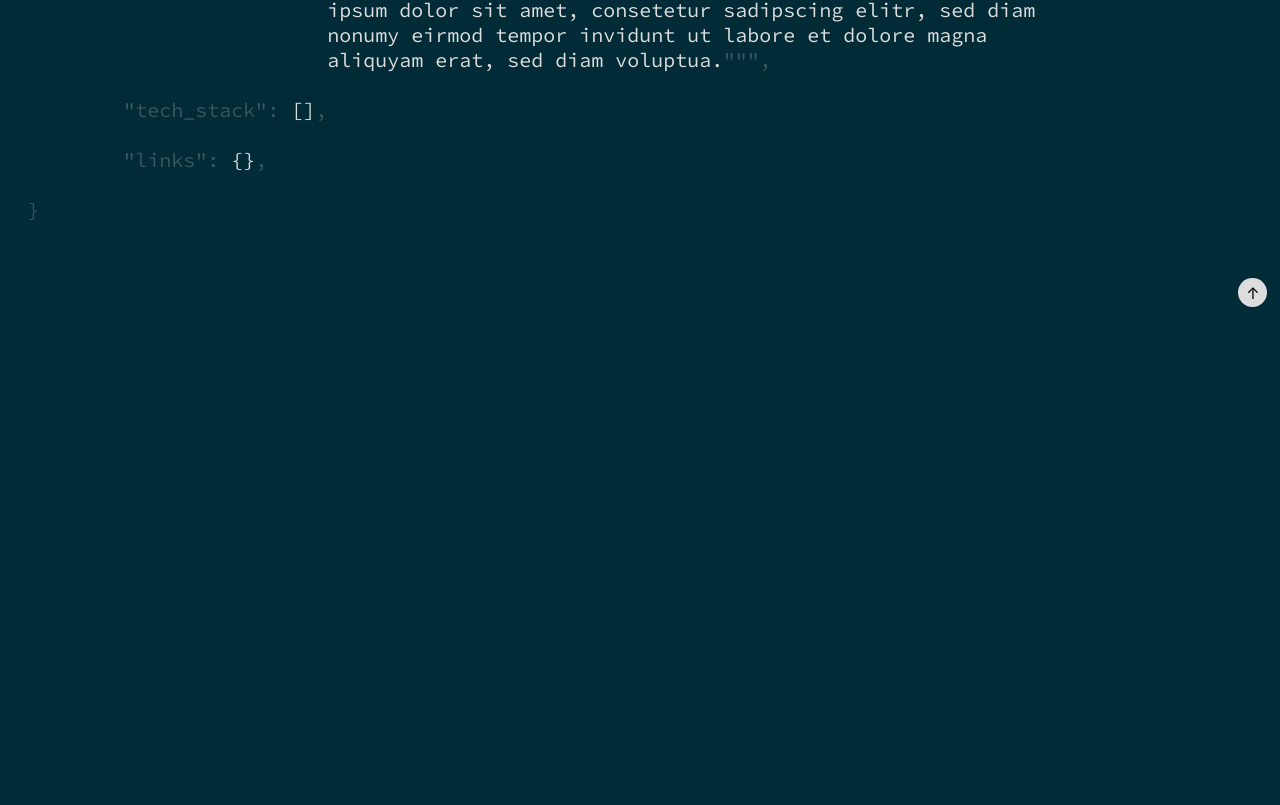
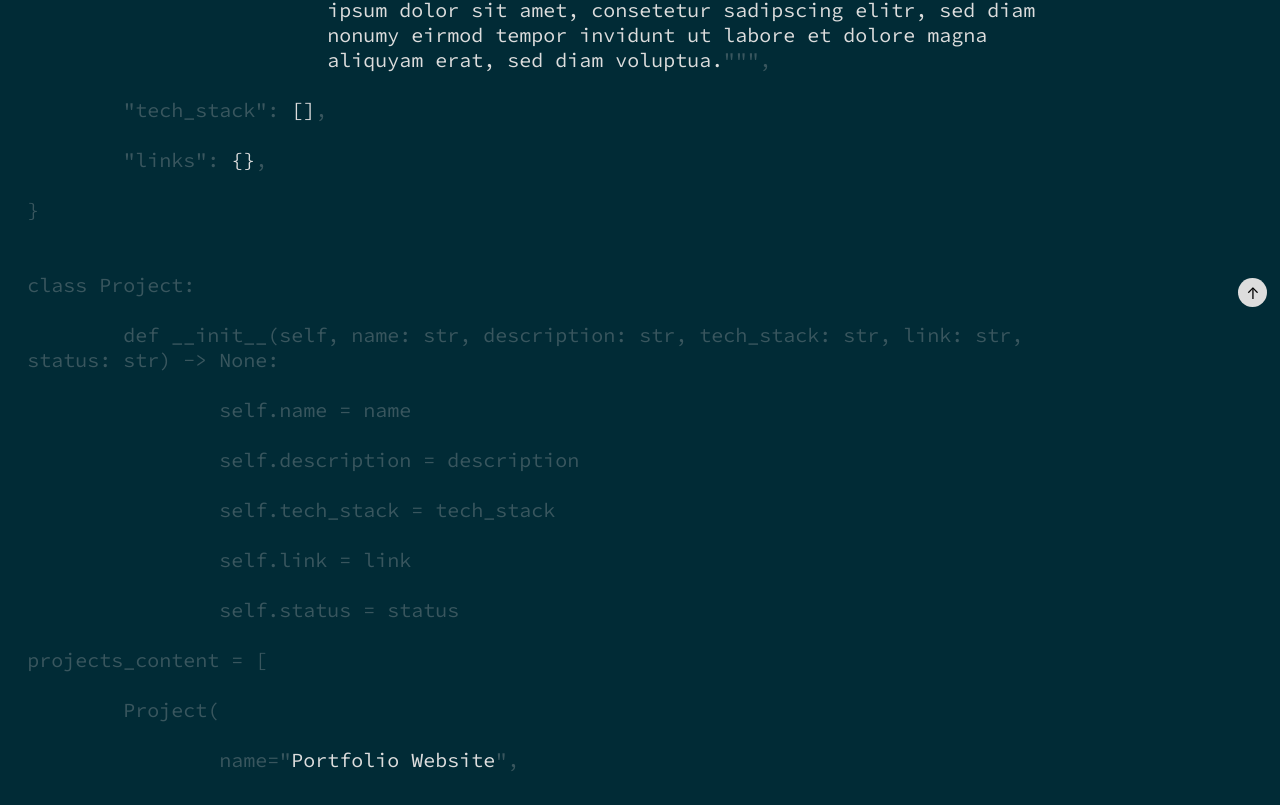
Before and after one commit to whyKirbyy/whykirbyy, a Next.js app: page / in a window 1280 px wide. Shown: the part 480-1285 px from the top of the page. Before the commit the page ends 800 px from the top, so only its background shows below. Built offline with nearby package versions, Linux system fonts and the light colour scheme.

Commit message:
started the next section

```diff
--- a/src/app/page.module.css
+++ b/src/app/page.module.css
@@ -37,3 +37,15 @@
 .hidden{
     opacity: 0;
 }
+
+.projects{
+    display: flex;
+    flex-direction: column;
+    align-self: flex-start;
+}
+
+.line{
+    display: flex;
+    max-width: 100%;
+    align-self: flex-start;
+}
--- a/src/app/page.tsx
+++ b/src/app/page.tsx
@@ -7,10 +7,8 @@ export default function Home() {
     return (
         <div className={styles.page}>
             <div className={styles.about}>
-                <div>
                 <div className={styles.dictSection}>
-                        <span
-                            className={[styles.darkerFont, styles.decorators].join(" ")}>about_content: Dict[str, str] = {"{"}<br/><br/></span>
+                    <span className={[styles.darkerFont, styles.decorators].join(" ")}>about_content: Dict[str, str] = {"{"}<br/><br/></span>
                     <div className={styles.textSection}>
                         <span
                             className={[styles.darkerFont, styles.decorators].join(" ")}>&nbsp;&nbsp;&nbsp;&nbsp;&nbsp;&nbsp;&nbsp;&nbsp;"tim_schmid": """</span>
@@ -57,8 +55,23 @@ export default function Home() {
                 </div>
                 <span className={[styles.darkerFont, styles.decorators].join(" ")}>{"}"}</span>
             </div>
+            <div><br/><br/></div>
+            <div className={styles.projects}>
+                <span className={[styles.darkerFont, styles.decorators].join(" ")}>class Project:<br/><br/></span>
+                <span
+                    className={[styles.darkerFont, styles.decorators].join(" ")}>&nbsp;&nbsp;&nbsp;&nbsp;&nbsp;&nbsp;&nbsp;&nbsp;def __init__(self, name: str, description: str, tech_stack: str, link: str, status: str) -{">"} None:<br/><br/></span>
+                <span className={`${styles.darkerFont} ${styles.decorators}`}>{Array(16).fill('\u00A0').join('')}self.name = name<br/><br/></span>
+                <span className={`${styles.darkerFont} ${styles.decorators}`}>{Array(16).fill('\u00A0').join('')}self.description = description<br/><br/></span>
+                <span className={`${styles.darkerFont} ${styles.decorators}`}>{Array(16).fill('\u00A0').join('')}self.tech_stack = tech_stack<br/><br/></span>
+                <span className={`${styles.darkerFont} ${styles.decorators}`}>{Array(16).fill('\u00A0').join('')}self.link = link<br/><br/></span>
+                <span className={`${styles.darkerFont} ${styles.decorators}`}>{Array(16).fill('\u00A0').join('')}self.status = status<br/><br/></span>
+                <span className={[styles.darkerFont, styles.decorators].join(" ")}>projects_content = [<br/><br/></span>
+                <span className={`${styles.darkerFont} ${styles.decorators}`}>{Array(8).fill('\u00A0').join('')}Project(<br/><br/></span>
+                <div className={styles.line}>
+                    <div className={`${styles.darkerFont} ${styles.decorators}`}>{Array(16).fill('\u00A0').join('')}name="</div>
+                    <div className={styles.text}>Portfolio Website</div>
+                    <div className={`${styles.darkerFont} ${styles.decorators}`}>",<br/><br/></div>
                 </div>
-            <div>
 
             </div>
             <BackToTopButton/>
```
Lines whose indentation alone changed are shown as unchanged.
